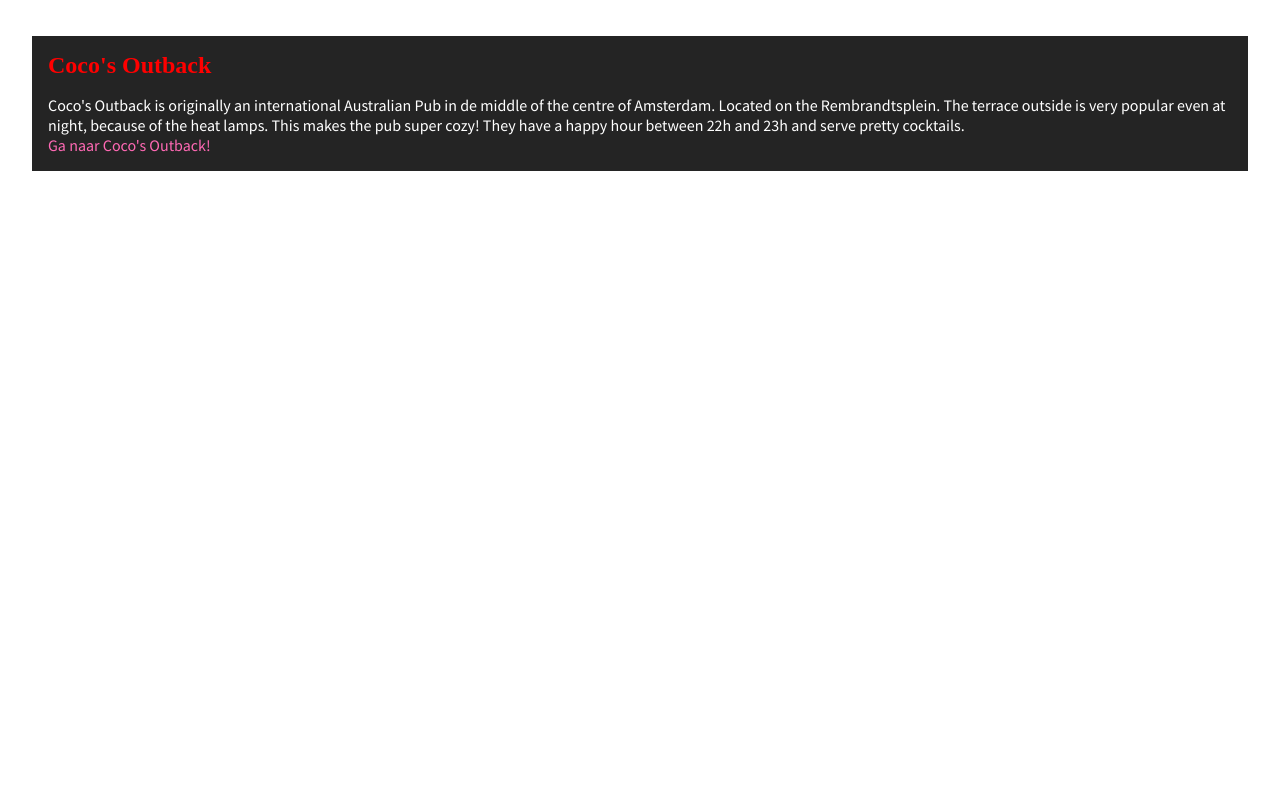
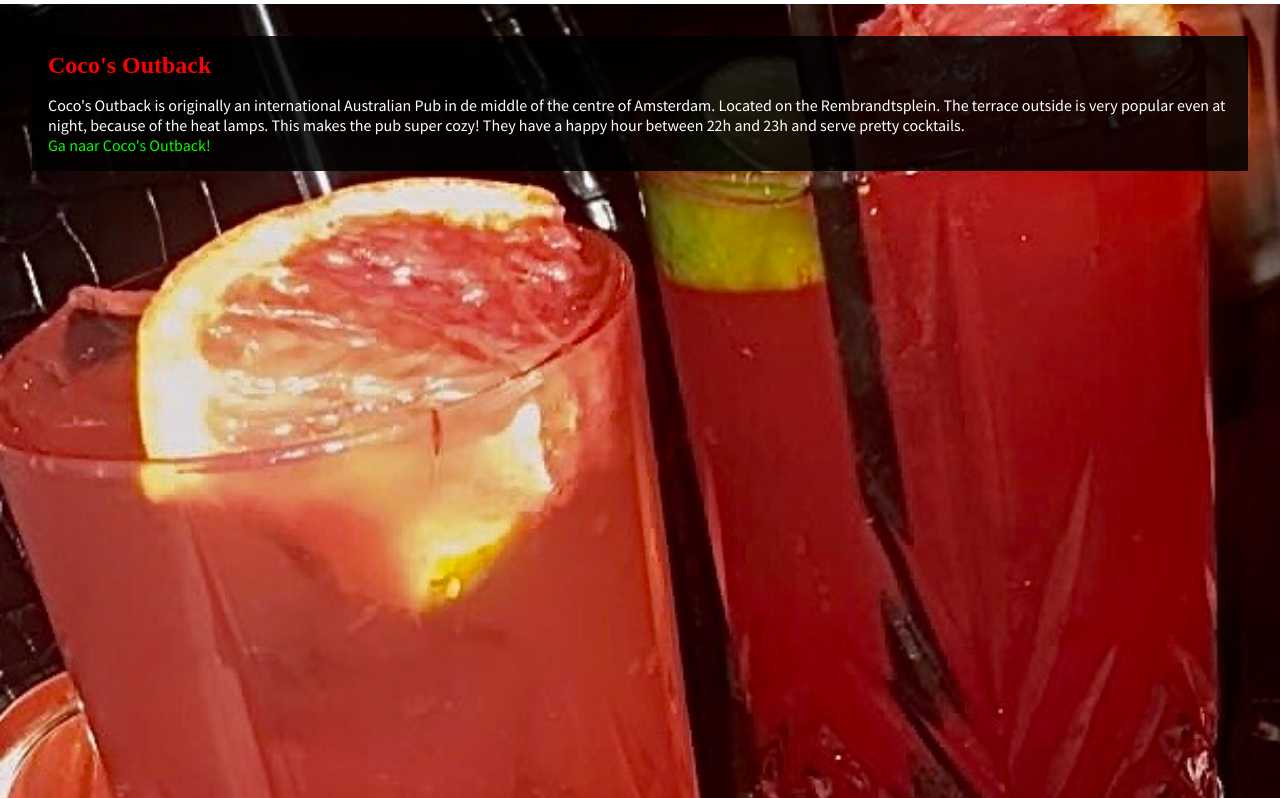
Before and after one commit to lallabah99/IDGI, a plain HTML site: page choices/restaurantchoices/cocos.html in a window 1280 px wide. In both pictures the pointer is over the link "Ga naar Coco's Outback!". Shown: the part 140-938 px from the top of the page. Drawn offline with Linux system fonts and the light colour scheme.

Commit message:
achtergrond

```diff
--- a/style.css
+++ b/style.css
@@ -158,7 +158,7 @@ main.choiceinfo{
 }
 
 main.choiceinfo#cocos{
-    background-image: url(images/cocktails.JPG);
+    background-image: url(images/drinks.JPG);
 }
 
 .explanation{
@@ -184,7 +184,7 @@ main.choiceinfo#cocos{
 }
 
 .choiceinfo#cocos a:hover{
-    color:hotpink;
+    color:lime;
 }
 
 h3{
```
Also changed, not shown: images/avocado.JPG (deleted), images/broodje.JPG (deleted), images/cocos.jpg (deleted), images/drinks.JPG (added), 4 other files.
